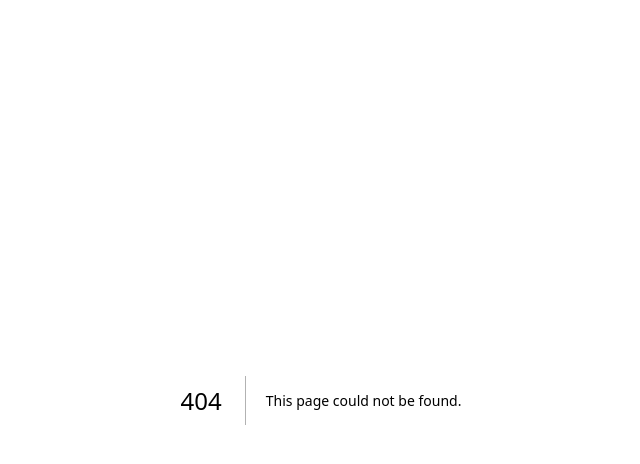
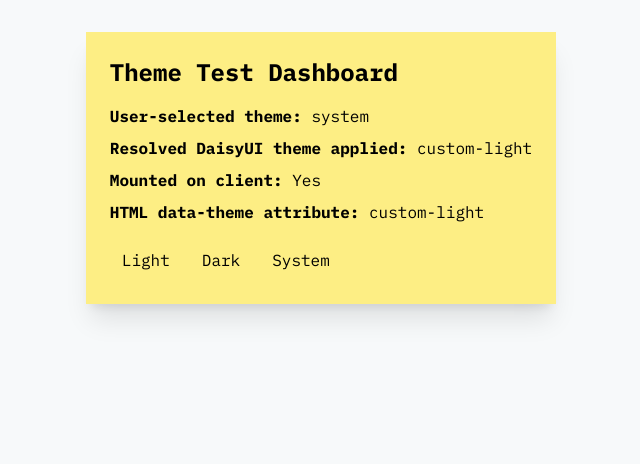
Before and after one commit to theneerajgupta/theneerajgupta-website, a Next.js app: page /test-theme in a window 1280 px wide. Before the commit this address had no page. Shown: the top 464 px of the page, without its empty margins (319-959 px from the left). Built offline with nearby package versions, Linux system fonts and the light colour scheme.

Commit message:
feat: Enhance theming capabilities and remove unused components

```diff
--- a/app/layout.tsx
+++ b/app/layout.tsx
@@ -26,7 +26,13 @@
   return (
     <html lang='en'>
       <body>
-        <ThemeProvider>{children}</ThemeProvider>
+        <ThemeProvider
+          defaultTheme='system'
+          lightTheme='custom-light'
+          darkTheme='custom-dark'
+        >
+          {children}
+        </ThemeProvider>
       </body>
     </html>
   );
--- a/app/providers/ThemeProvider.tsx
+++ b/app/providers/ThemeProvider.tsx
@@ -3,124 +3,127 @@
 import {
   createContext,
   useState,
+  useEffect,
   useContext,
-  useEffect,
-  type ReactNode,
+  ReactNode,
 } from 'react';
 
-type Theme = 'light' | 'dark' | 'system';
+// ----- Types -----
+export type UserTheme = 'light' | 'dark';
+export type DaisyUITheme = string;
 
 type ThemeContextValue = {
-  /** User-chosen theme: 'light' | 'dark' | 'system' */
-  theme: Theme;
-  /** Actual theme being applied after resolving 'system' */
-  resolvedTheme: 'light' | 'dark';
-  setTheme: (value: Theme) => void;
+  /** Chosen theme by user ('light' | 'dark' | 'system') */
+  theme: UserTheme | 'system';
+  /** Resolved theme applied to DaisyUI ('custom-light' or 'custom-dark', etc.) */
+  resolvedTheme: DaisyUITheme;
+  /** Change theme */
+  setTheme: (theme: UserTheme | 'system') => void;
+  /** True once the provider has mounted */
+  mounted: boolean;
 };
 
-const STORAGE_KEY = 'theme'; // or 'site-theme', whatever you like
+// ----- Context -----
+const ThemeContext = createContext<ThemeContextValue | undefined>(undefined);
 
-export const ThemeContext = createContext<ThemeContextValue | undefined>(
-  undefined,
-);
+const STORAGE_KEY = 'theme';
 
-function getSystemTheme(): 'light' | 'dark' {
-  if (typeof window === 'undefined' || !window.matchMedia) return 'light';
-  return window.matchMedia('(prefers-color-scheme: dark)').matches
-    ? 'dark'
-    : 'light';
-}
+// ----- Provider Props -----
+type ThemeProviderProps = {
+  children: ReactNode;
+  lightTheme?: DaisyUITheme;
+  darkTheme?: DaisyUITheme;
+  defaultTheme?: UserTheme | 'system';
+};
 
-function applyThemeClass(resolved: 'light' | 'dark') {
-  if (typeof document === 'undefined') return;
-  const root = document.documentElement;
+export function ThemeProvider({
+  children,
+  lightTheme = 'custom-light',
+  darkTheme = 'custom-dark',
+  defaultTheme = 'system',
+}: ThemeProviderProps) {
+  const [mounted, setMounted] = useState(false);
+  const [theme, setThemeState] = useState<UserTheme | 'system'>(defaultTheme);
+  const [resolvedTheme, setResolvedTheme] = useState<DaisyUITheme>(
+    defaultTheme === 'dark' ? darkTheme : lightTheme,
+  );
 
-  if (resolved === 'dark') {
-    root.classList.add('theme-dark');
-  } else {
-    root.classList.remove('theme-dark');
-  }
-}
+  // Get system preference
+  const getSystemTheme = (): UserTheme =>
+    typeof window !== 'undefined' &&
+    window.matchMedia('(prefers-color-scheme: dark)').matches
+      ? 'dark'
+      : 'light';
 
-function resolveTheme(theme: Theme): 'light' | 'dark' {
-  if (theme === 'system') return getSystemTheme();
-  return theme;
-}
+  // Apply theme to <html> element
+  const applyTheme = (resolved: DaisyUITheme) => {
+    if (typeof document !== 'undefined') {
+      document.documentElement.setAttribute('data-theme', resolved);
+    }
+  };
 
-export function ThemeProvider({ children }: { children: ReactNode }) {
-  const [theme, setTheme] = useState<Theme>('system');
-  const [resolvedTheme, setResolvedTheme] = useState<'light' | 'dark'>('light');
+  // Resolve theme from user choice or system
+  const resolveTheme = (themeChoice: UserTheme | 'system'): DaisyUITheme => {
+    if (themeChoice === 'system') {
+      return getSystemTheme() === 'dark' ? darkTheme : lightTheme;
+    }
+    return themeChoice === 'dark' ? darkTheme : lightTheme;
+  };
 
-  // Initial load: read from localStorage (if any) and resolve
+  // Load stored theme on mount
   useEffect(() => {
-    let initial: Theme = 'system';
-
     if (typeof window !== 'undefined') {
-      const stored = window.localStorage.getItem(STORAGE_KEY) as Theme | null;
+      const stored = window.localStorage.getItem(STORAGE_KEY) as
+        | UserTheme
+        | 'system'
+        | null;
       if (stored === 'light' || stored === 'dark' || stored === 'system') {
-        initial = stored;
+        setThemeState(stored);
       }
     }
-
-    const resolved = resolveTheme(initial);
-    setTheme(initial);
-    setResolvedTheme(resolved);
-    applyThemeClass(resolved);
+    setMounted(true);
   }, []);
 
-  // When theme changes, resolve it and apply to document + persist
+  // Update resolved theme whenever user theme changes
   useEffect(() => {
-    const resolved = resolveTheme(theme);
-    setResolvedTheme(resolved);
+    const nextResolved = resolveTheme(theme);
+    setResolvedTheme(nextResolved);
+    applyTheme(nextResolved);
 
     if (typeof window !== 'undefined') {
       window.localStorage.setItem(STORAGE_KEY, theme);
     }
+  }, [theme, lightTheme, darkTheme]);
 
-    applyThemeClass(resolved);
-  }, [theme]);
-
-  // Listen to system changes only when theme === 'system'
+  // Listen to system changes if in 'system' mode
   useEffect(() => {
+    if (theme !== 'system') return;
     if (typeof window === 'undefined' || !window.matchMedia) return;
 
     const media = window.matchMedia('(prefers-color-scheme: dark)');
-    const handleChange = () => {
-      setResolvedTheme((prev) => {
-        if (theme !== 'system') return prev; // user chose explicit theme
-        const next = media.matches ? 'dark' : 'light';
-        applyThemeClass(next);
-        return next;
-      });
+    const handler = () => {
+      const next = media.matches ? darkTheme : lightTheme;
+      setResolvedTheme(next);
+      applyTheme(next);
     };
 
-    // initial sync if in system mode
-    if (theme === 'system') {
-      handleChange();
-    }
+    media.addEventListener('change', handler);
+    return () => media.removeEventListener('change', handler);
+  }, [theme, lightTheme, darkTheme]);
 
-    media.addEventListener('change', handleChange);
-    return () => media.removeEventListener('change', handleChange);
-  }, [theme]);
-
-  const value: ThemeContextValue = {
-    theme,
-    resolvedTheme,
-    setTheme,
-  };
+  const setTheme = (value: UserTheme | 'system') => setThemeState(value);
 
   return (
-    <ThemeContext.Provider value={value}>{children}</ThemeContext.Provider>
+    <ThemeContext.Provider value={{ theme, resolvedTheme, setTheme, mounted }}>
+      {mounted ? children : null}
+    </ThemeContext.Provider>
   );
 }
 
+// ----- Hook -----
 export function useTheme() {
   const context = useContext(ThemeContext);
-
-  if (!context) {
-    throw new Error('useTheme must be used within a ThemeProvider');
-  }
-
+  if (!context) throw new Error('useTheme must be used within ThemeProvider');
   return context;
 }
 
--- /dev/null
+++ b/app/test-theme/TestTheme.tsx
@@ -0,0 +1,53 @@
+'use client';
+
+import { useTheme } from '@/app/providers/ThemeProvider';
+
+export function TestTheme() {
+  const { theme, resolvedTheme, setTheme, mounted } = useTheme();
+
+  if (!mounted) return null;
+
+  return (
+    <div className='p-8 bg-base-100 text-base-content min-h-screen'>
+      <div className='card bg-base-200 shadow-xl p-6'>
+        <h2 className='text-2xl font-bold mb-4'>Theme Test Dashboard</h2>
+
+        <div className='space-y-2 mb-4'>
+          <div>
+            <strong>User-selected theme:</strong> {theme}
+          </div>
+          <div>
+            <strong>Resolved DaisyUI theme applied:</strong> {resolvedTheme}
+          </div>
+          <div>
+            <strong>Mounted on client:</strong> {mounted ? 'Yes' : 'No'}
+          </div>
+          <div>
+            <strong>HTML data-theme attribute:</strong>{' '}
+            {typeof document !== 'undefined'
+              ? document.documentElement.getAttribute('data-theme')
+              : 'N/A'}
+          </div>
+        </div>
+
+        <div className='flex gap-2'>
+          <button className='btn btn-primary' onClick={() => setTheme('light')}>
+            Light
+          </button>
+          <button
+            className='btn btn-secondary'
+            onClick={() => setTheme('dark')}
+          >
+            Dark
+          </button>
+          <button
+            className='btn btn-secondary'
+            onClick={() => setTheme('system')}
+          >
+            System
+          </button>
+        </div>
+      </div>
+    </div>
+  );
+}
--- /dev/null
+++ b/app/test-theme/page.tsx
@@ -0,0 +1,9 @@
+import LayoutContainer from '@/components/layout/LayoutContainer';
+import { TestTheme } from './TestTheme';
+export default function TestPage() {
+  return (
+    <LayoutContainer>
+      <TestTheme />
+    </LayoutContainer>
+  );
+}
--- a/app/test/TestTheme.tsx
+++ /dev/null
@@ -1,17 +0,0 @@
-'use client';
-
-import { useTheme } from '@/app/providers/ThemeProvider';
-
-export function TestTheme() {
-  const { theme, resolvedTheme, setTheme } = useTheme();
-
-  return (
-    <div>
-      <div>Theme: {theme}</div>
-      <div>Applied: {resolvedTheme}</div>
-      <button onClick={() => setTheme('light')}>Light</button>
-      <button onClick={() => setTheme('dark')}>Dark</button>
-      <button onClick={() => setTheme('system')}>System</button>
-    </div>
-  );
-}
--- a/components/layout/Layout.tsx
+++ b/components/layout/Layout.tsx
@@ -1,8 +1,7 @@
 'use client';
 
-import { type ReactNode } from 'react';
+import { useEffect, type ReactNode } from 'react';
 import { useRouter, usePathname } from 'next/navigation';
-import { TestTheme } from '../../app/test/TestTheme';
 
 type LayoutProps = {
   children: ReactNode;
@@ -17,11 +16,9 @@
   };
 
   return (
-    <div className='min-h-screen flex flex-col'>
-      <main className='flex-1 flex items-center justify-center'>
-        {children}
-      </main>
-    </div>
+    <main className='min-h-screen flex flex-col flex-1 items-center justify-center'>
+      {children}
+    </main>
   );
 }
 
--- a/components/layout/LayoutContainer.tsx
+++ b/components/layout/LayoutContainer.tsx
@@ -1,5 +1,14 @@
+/**
+ * This run on the server side,
+ * so we will try to do as much static UI definition on this side
+ * anything that requires that client side feature requirements
+ * we will let that thing to be handled by Layout
+ */
+
 import { type ReactNode } from 'react';
 import Layout from './Layout';
+
+import { MonoFont } from '@/styles/font';
 
 type LayoutContainerProps = {
   children: ReactNode;
@@ -8,7 +17,7 @@
 const LayoutContainer = ({ children }: LayoutContainerProps) => {
   return (
     <Layout>
-      <div>{children}</div>
+      <div className={`${MonoFont.className}`}>{children}</div>
     </Layout>
   );
 };
--- /dev/null
+++ b/styles/daisy-ui-themes.css
@@ -0,0 +1,63 @@
+/* Custom Light Theme */
+:root[data-theme='custom-light'] {
+  --color-base-100: oklch(98% 0.003 247.858);
+  --color-base-200: oklch(94% 0.129 101.54);
+  --color-base-300: oklch(76% 0.188 70.08);
+  --color-base-content: oklch(0% 0 0);
+  --color-primary: oklch(70% 0.213 47.604);
+  --color-primary-content: oklch(14.844% 0.041 6.35);
+  --color-secondary: oklch(57% 0.245 27.325);
+  --color-secondary-content: oklch(97% 0.013 17.38);
+  --color-accent: oklch(71.86% 0.217 310.43);
+  --color-accent-content: oklch(14.372% 0.043 310.43);
+  --color-neutral: oklch(26% 0.007 34.298);
+  --color-neutral-content: oklch(98% 0.001 106.423);
+  --color-info: oklch(72.06% 0.191 231.6);
+  --color-info-content: oklch(0% 0 0);
+  --color-success: oklch(64.8% 0.15 160);
+  --color-success-content: oklch(0% 0 0);
+  --color-warning: oklch(84.71% 0.199 83.87);
+  --color-warning-content: oklch(0% 0 0);
+  --color-error: oklch(71.76% 0.221 22.18);
+  --color-error-content: oklch(0% 0 0);
+  --radius-selector: 0rem;
+  --radius-field: 0rem;
+  --radius-box: 0rem;
+  --size-selector: 0.25rem;
+  --size-field: 0.25rem;
+  --border: 1px;
+  --depth: 0;
+  --noise: 0;
+}
+
+/* Custom Dark Theme */
+:root[data-theme='custom-dark'] {
+  --color-base-100: oklch(22% 0.019 237.69);
+  --color-base-200: oklch(20% 0.019 237.69);
+  --color-base-300: oklch(18% 0.019 237.69);
+  --color-base-content: oklch(77.383% 0.043 245.096);
+  --color-primary: oklch(58% 0.253 17.585);
+  --color-primary-content: oklch(100% 0 0);
+  --color-secondary: oklch(62% 0.265 303.9);
+  --color-secondary-content: oklch(29% 0.149 302.717);
+  --color-accent: oklch(90% 0.182 98.111);
+  --color-accent-content: oklch(14.258% 0.033 299.844);
+  --color-neutral: oklch(26% 0.019 237.69);
+  --color-neutral-content: oklch(70% 0.019 237.69);
+  --color-info: oklch(85.559% 0.085 206.015);
+  --color-info-content: oklch(17.111% 0.017 206.015);
+  --color-success: oklch(85.56% 0.085 144.778);
+  --color-success-content: oklch(17.112% 0.017 144.778);
+  --color-warning: oklch(85.569% 0.084 74.427);
+  --color-warning-content: oklch(17.113% 0.016 74.427);
+  --color-error: oklch(85.511% 0.078 16.886);
+  --color-error-content: oklch(17.102% 0.015 16.886);
+  --radius-selector: 0rem;
+  --radius-field: 0rem;
+  --radius-box: 0rem;
+  --size-selector: 0.25rem;
+  --size-field: 0.25rem;
+  --border: 2px;
+  --depth: 0;
+  --noise: 0;
+}
--- /dev/null
+++ b/styles/font.ts
@@ -0,0 +1,7 @@
+import { IBM_Plex_Mono } from 'next/font/google';
+
+export const MonoFont = IBM_Plex_Mono({
+  variable: '--font-ibm-plex-mono',
+  weight: ['100', '200', '300', '400', '500', '600', '700'],
+  subsets: ['latin'],
+});
--- a/styles/globals.css
+++ b/styles/globals.css
@@ -2,45 +2,6 @@
 
 @plugin "daisyui";
 
-/*
-  1) Base theme tokens (light by default)
-  These variables are what the whole site should use.
-*/
-:root {
-  --background: #ffffff;
-  --foreground: #171717;
-
-  --accent: #3b82f6;
-  --accent-foreground: #ffffff;
-
-  --border: #e5e7eb;
-  --muted: #f3f4f6;
-  --muted-foreground: #4b5563;
-}
-
-/*
-  2) Dark theme overrides
-  Applied when <html> has the class "theme-dark"
-  (ThemeProvider adds/removes this class.)
-*/
-:root.theme-dark {
-  --background: #020617;
-  --foreground: #e5e7eb;
-
-  --accent: #2563eb;
-  --accent-foreground: #f9fafb;
-
-  --border: #1f2933;
-  --muted: #020617;
-  --muted-foreground: #9ca3af;
-}
+@import './daisy-ui-themes.css';
 
 @import './custom-css.css';
-
-.markdown h1 {
-  @apply text-3xl font-mono font-light uppercase;
-}
-
-.markdown p {
-  @apply font-mono text-red-300;
-}
```
Also changed, not shown: app/page.tsx (+4 -19 lines).
